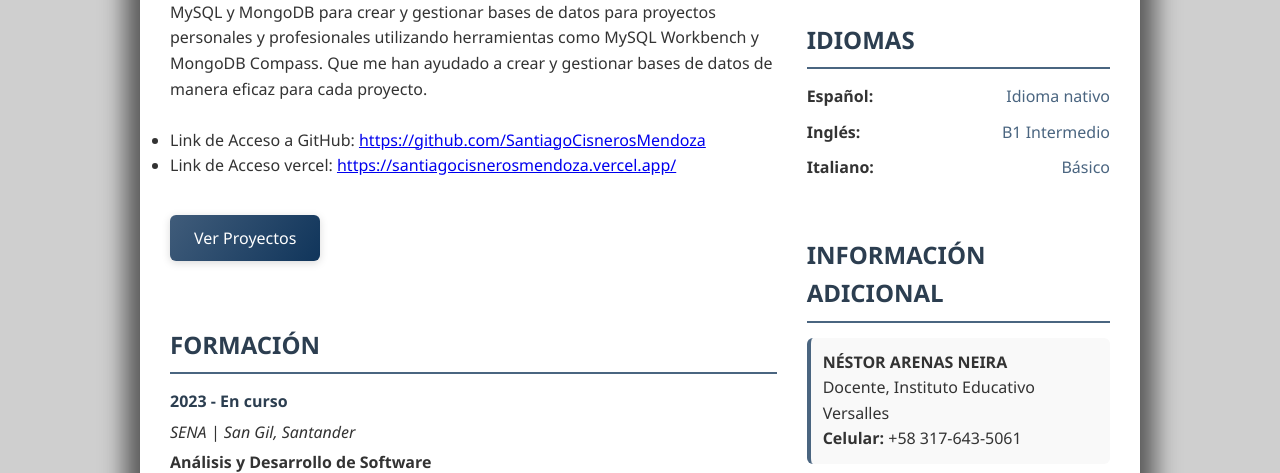
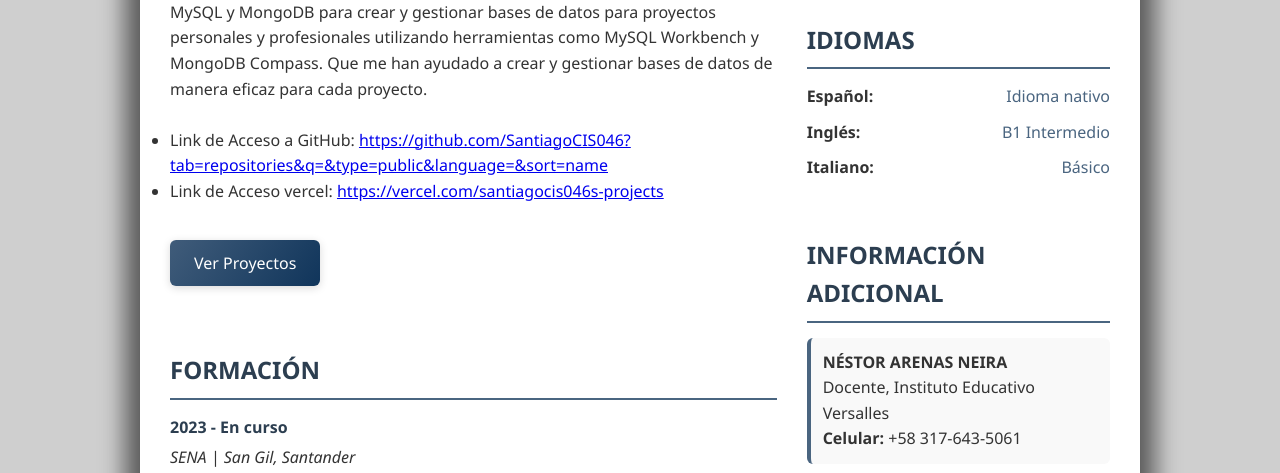
Before and after one commit to SantiagoCIS046/My-Story, a plain HTML site: page index.html in a window 1280 px wide. Shown: the part 1540-2013 px from the top of the page. Drawn offline with Linux system fonts and the light colour scheme.

Commit message:
Se cambiaron enlaces

```diff
--- a/index.html
+++ b/index.html
@@ -59,11 +59,11 @@
               <p>Durante 2 años me desemvuelto en el desarrollo de bases de datos, utilizando MySQL y MongoDB para crear y gestionar bases de datos para proyectos personales y profesionales utilizando herramientas como MySQL Workbench y MongoDB Compass. Que me han ayudado a crear y gestionar bases de datos de manera eficaz para cada proyecto.</p>
               <br>
               <ul>
-                <li>Link de Acceso a GitHub: <a href="https://github.com/SantiagoCisnerosMendoza">https://github.com/SantiagoCisnerosMendoza</a></li>
-                <li>Link de Acceso vercel: <a href="https://santiagocisnerosmendoza.vercel.app/">https://santiagocisnerosmendoza.vercel.app/</a></li>
+                <li>Link de Acceso a GitHub: <a href="https://github.com/SantiagoCIS046?tab=repositories&q=&type=public&language=&sort=name">https://github.com/SantiagoCIS046?tab=repositories&q=&type=public&language=&sort=name</a></li>
+                <li>Link de Acceso vercel: <a href="https://vercel.com/santiagocis046s-projects">https://vercel.com/santiagocis046s-projects</a></li>
               </ul>
               <br>
-              <button class="ver-proyectos-btn" onclick="window.location.href='index2.html'">Ver Proyectos</button>
+              <button class="ver-proyectos-btn" onclick="window.location.href='https://vercel.com/santiagocis046s-projects'">Ver Proyectos</button>
 
             </div>
           </section>
```
